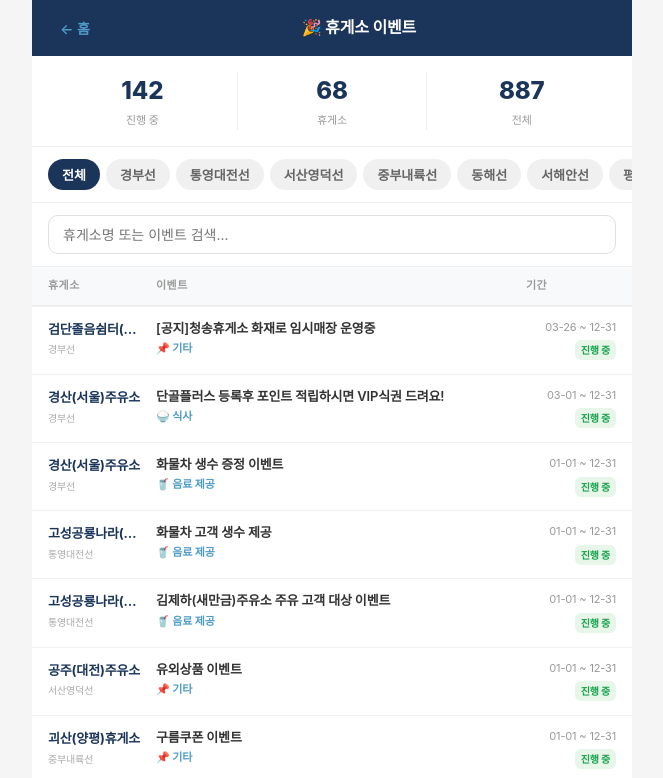
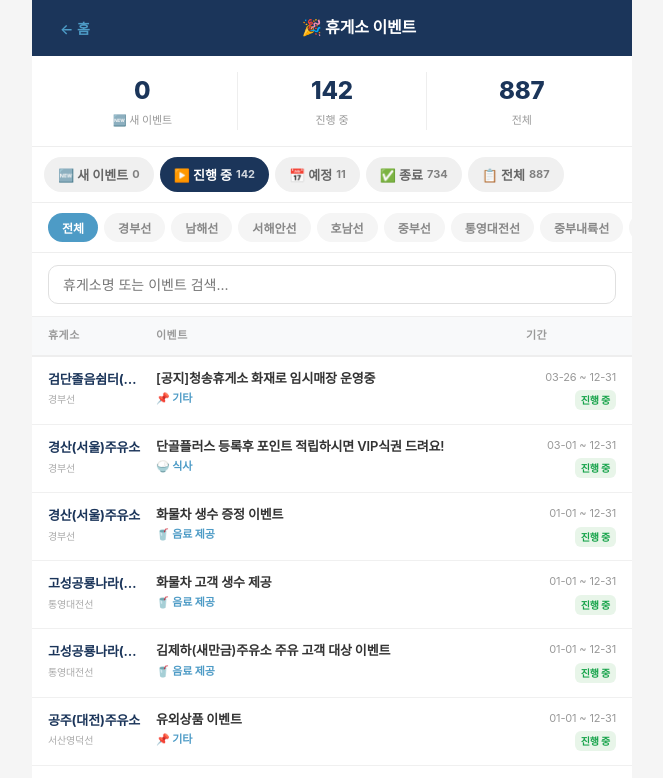
Before and after one commit to haeseoky/service-area, a Vue app: page /events in a window 1280 px wide. Shown: the top 778 px of the page, without its empty margins (308-971 px from the left). Built offline with nearby package versions, Linux system fonts and the light colour scheme; the HTML template or start-up script is replaced by a standard one.

Commit message:
feat: events page - status filter tabs, NEW badge for today's events, sort new-first

```diff
--- a/src/views/EventsPage.vue
+++ b/src/views/EventsPage.vue
@@ -24,20 +24,39 @@
       <!-- 요약 배너 -->
       <div class="summary-bar">
         <div class="summary-item">
-          <span class="summary-num">{{ activeEvents.length }}</span>
+          <span class="summary-num">{{ newCount }}</span>
+          <span class="summary-label">🆕 새 이벤트</span>
+        </div>
+        <div class="summary-item">
+          <span class="summary-num">{{ statusCounts.active }}</span>
           <span class="summary-label">진행 중</span>
         </div>
         <div class="summary-item">
-          <span class="summary-num">{{ activeRestAreas }}</span>
-          <span class="summary-label">휴게소</span>
-        </div>
-        <div class="summary-item">
-          <span class="summary-num">{{ totalEvents }}</span>
+          <span class="summary-num">{{ allEvents.length }}</span>
           <span class="summary-label">전체</span>
         </div>
       </div>
 
-      <!-- 필터 -->
+      <!-- 상태 필터 -->
+      <div class="status-filter-bar">
+        <button class="status-chip" :class="{ active: selectedStatus === 'new' }" @click="selectedStatus = 'new'">
+          🆕 새 이벤트 <span class="chip-count">{{ newCount }}</span>
+        </button>
+        <button class="status-chip" :class="{ active: selectedStatus === 'active' }" @click="selectedStatus = 'active'">
+          ▶️ 진행 중 <span class="chip-count">{{ statusCounts.active }}</span>
+        </button>
+        <button class="status-chip" :class="{ active: selectedStatus === 'upcoming' }" @click="selectedStatus = 'upcoming'">
+          📅 예정 <span class="chip-count">{{ statusCounts.upcoming }}</span>
+        </button>
+        <button class="status-chip" :class="{ active: selectedStatus === 'ended' }" @click="selectedStatus = 'ended'">
+          ✅ 종료 <span class="chip-count">{{ statusCounts.ended }}</span>
+        </button>
+        <button class="status-chip" :class="{ active: selectedStatus === 'all' }" @click="selectedStatus = 'all'">
+          📋 전체 <span class="chip-count">{{ allEvents.length }}</span>
+        </button>
+      </div>
+
+      <!-- 노선 필터 -->
       <div class="filter-bar">
         <button
           v-for="r in routes"
@@ -70,6 +89,7 @@
           v-for="(e, i) in filteredEvents"
           :key="e.eventSeq || i"
           class="table-row"
+          :class="{ 'row-new': isNew(e) }"
           @click="toggleDetail(e.eventSeq)"
         >
           <div class="cell-rest">
@@ -77,7 +97,10 @@
             <div class="rest-route">{{ e.routeNm }}</div>
           </div>
           <div class="cell-event">
-            <div class="event-name">{{ e.eventNm }}</div>
+            <div class="event-name">
+              <span v-if="isNew(e)" class="new-badge">NEW</span>
+              {{ e.eventNm }}
+            </div>
             <div class="event-type">{{ getEventType(e) }}</div>
           </div>
           <div class="cell-period">
@@ -116,13 +139,12 @@
 
 <script setup>
 import { ref, computed, onMounted } from 'vue'
-import { fetchEvents, filterActive } from '../lib/api.js'
+import { fetchEvents } from '../lib/api.js'
 
 const loading = ref(true)
 const error = ref('')
 const allEvents = ref([])
-const activeEvents = ref([])
-const totalEvents = ref(0)
+const selectedStatus = ref('new')
 const selectedRoute = ref('전체')
 const searchQuery = ref('')
 const expandedDetail = ref(null)
@@ -130,23 +152,57 @@ const expandedDetail = ref(null)
 const today = new Date().toISOString().slice(0, 10)
 const fetchedAt = ref('')
 
+// 오늘 시작한 이벤트 = NEW (갱신 주기 00시/12시에 맞춤)
+function isNew(e) {
+  return e.stime === today
+}
+
+const newCount = computed(() => allEvents.value.filter(e => isNew(e)).length)
+
+// 상태별 분류
+function getEventStatus(e) {
+  if (e.stime > today) return 'upcoming'
+  if (e.stime === today) return 'new'
+  const days = Math.ceil((new Date(e.etime) - new Date(today)) / (1000 * 60 * 60 * 24))
+  if (days > 365) return 'active' // 상시
+  if (days < 0) return 'ended'
+  return 'active'
+}
+
+const statusCounts = computed(() => {
+  const counts = { new: 0, active: 0, upcoming: 0, ended: 0 }
+  for (const e of allEvents.value) {
+    const s = getEventStatus(e)
+    if (counts[s] != null) counts[s]++
+  }
+  return counts
+})
+
 const routes = computed(() => {
   const set = new Set(['전체'])
-  activeEvents.value.forEach(e => set.add(e.routeNm))
+  let list = allEvents.value
+  if (selectedStatus.value === 'new') list = list.filter(e => isNew(e))
+  else if (selectedStatus.value !== 'all') list = list.filter(e => getEventStatus(e) === selectedStatus.value)
+  list.forEach(e => set.add(e.routeNm))
   return [...set]
 })
 
-const activeRestAreas = computed(() => {
-  const set = new Set()
-  activeEvents.value.forEach(e => set.add(e.stdRestNm))
-  return set.size
-})
+const filteredEvents = computed(() => {
+  let list = allEvents.value
 
-const filteredEvents = computed(() => {
-  let list = activeEvents.value
+  // 상태 필터
+  if (selectedStatus.value === 'new') {
+    list = list.filter(e => isNew(e))
+  } else if (selectedStatus.value !== 'all') {
+    list = list.filter(e => getEventStatus(e) === selectedStatus.value)
+  }
+
+  // 노선 필터
   if (selectedRoute.value !== '전체') {
     list = list.filter(e => e.routeNm === selectedRoute.value)
   }
+
+  // 검색 필터
   if (searchQuery.value.trim()) {
     const q = searchQuery.value.toLowerCase().trim()
     list = list.filter(e =>
@@ -155,7 +211,14 @@ const filteredEvents = computed(() => {
       (e.eventDetail || '').toLowerCase().includes(q)
     )
   }
-  return list.sort((a, b) => (a.stdRestNm || '').localeCompare(b.stdRestNm || ''))
+
+  // 정렬: NEW(오늘 시작) 최상단 → 진행 중 → 나머지 가나다
+  return list.sort((a, b) => {
+    const aNew = isNew(a) ? 0 : 1
+    const bNew = isNew(b) ? 0 : 1
+    if (aNew !== bNew) return aNew - bNew
+    return (a.stdRestNm || '').localeCompare(b.stdRestNm || '')
+  })
 })
 
 function toggleDetail(seq) {
@@ -182,6 +245,7 @@ function formatPeriod(stime, etime) {
 }
 
 function getStatus(e) {
+  if (isNew(e)) return '🆕 NEW'
   const days = Math.ceil((new Date(e.etime) - new Date(today)) / (1000 * 60 * 60 * 24))
   if (e.stime > today) return '예정'
   if (days > 365) return '상시'
@@ -191,6 +255,7 @@ function getStatus(e) {
 }
 
 function getStatusClass(e) {
+  if (isNew(e)) return 'status-new'
   const s = getStatus(e)
   if (s === '상시') return 'status-always'
   if (s.startsWith('D-')) return 'status-soon'
@@ -203,9 +268,10 @@ async function loadEvents() {
   try {
     const data = await fetchEvents()
     fetchedAt.value = new Date().toLocaleTimeString('ko-KR', { hour: '2-digit', minute: '2-digit', second: '2-digit' })
-    totalEvents.value = data.count
     allEvents.value = data.list || []
-    activeEvents.value = filterActive(data.list)
+    // 새 이벤트가 있으면 'new' 탭, 없으면 'active'
+    const hasNew = allEvents.value.some(e => isNew(e))
+    selectedStatus.value = hasNew ? 'new' : 'active'
   } catch (err) {
     error.value = err.message
   } finally {
@@ -309,11 +375,44 @@ onMounted(loadEvents)
   margin-top: 2px;
 }
 
-/* Filter chips */
+/* Status filter bar */
+.status-filter-bar {
+  display: flex;
+  gap: 6px;
+  padding: 10px 12px;
+  overflow-x: auto;
+  -webkit-overflow-scrolling: touch;
+  background: #fff;
+  border-bottom: 1px solid #eee;
+}
+.status-chip {
+  flex-shrink: 0;
+  display: flex;
+  align-items: center;
+  gap: 4px;
+  padding: 8px 14px;
+  border-radius: 20px;
+  background: #f0f0f0;
+  font-size: 13px;
+  font-weight: 700;
+  color: #666;
+  transition: all 0.15s;
+  white-space: nowrap;
+}
+.status-chip.active {
+  background: #1B355A;
+  color: #fff;
+}
+.chip-count {
+  font-size: 11px;
+  opacity: 0.8;
+}
+
+/* Filter chips (route) */
 .filter-bar {
   display: flex;
   gap: 6px;
-  padding: 12px 16px;
+  padding: 10px 16px;
   overflow-x: auto;
   -webkit-overflow-scrolling: touch;
   background: #fff;
@@ -323,14 +422,14 @@ onMounted(loadEvents)
   flex-shrink: 0;
   padding: 6px 14px;
   border-radius: 20px;
-  background: #f0f0f0;
-  font-size: 13px;
+  background: #f5f5f5;
+  font-size: 12px;
   font-weight: 600;
-  color: #666;
+  color: #888;
   transition: all 0.15s;
 }
 .filter-chip.active {
-  background: #1B355A;
+  background: #4D9BC6;
   color: #fff;
 }
 
@@ -390,6 +489,12 @@ onMounted(loadEvents)
 .table-row:hover {
   background: #f8fbff;
 }
+.row-new {
+  background: #FFF8E1;
+}
+.row-new:hover {
+  background: #FFF3C4;
+}
 
 .cell-rest { min-width: 0; }
 .rest-name {
@@ -412,12 +517,32 @@ onMounted(loadEvents)
   font-weight: 600;
   color: #333;
   line-height: 1.4;
+  display: flex;
+  align-items: center;
+  gap: 6px;
+  flex-wrap: wrap;
 }
 .event-type {
   font-size: 11px;
   color: #4D9BC6;
   margin-top: 3px;
   font-weight: 600;
+}
+
+.new-badge {
+  display: inline-block;
+  background: #FF1744;
+  color: #fff;
+  font-size: 9px;
+  font-weight: 800;
+  padding: 2px 6px;
+  border-radius: 4px;
+  letter-spacing: 0.5px;
+  animation: pulse 2s ease-in-out infinite;
+}
+@keyframes pulse {
+  0%, 100% { opacity: 1; }
+  50% { opacity: 0.7; }
 }
 
 .cell-period {
@@ -439,6 +564,7 @@ onMounted(loadEvents)
 .status-active { background: #E8F5E9; color: #16A34A; }
 .status-always { background: #E3F2FD; color: #1976D2; }
 .status-soon { background: #FFF3E0; color: #F57C00; }
+.status-new { background: #FFEBEE; color: #FF1744; }
 
 /* Detail expansion */
 .event-detail {
```
